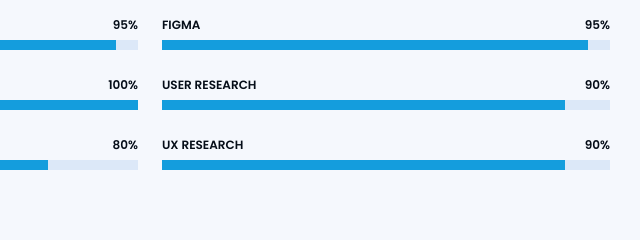
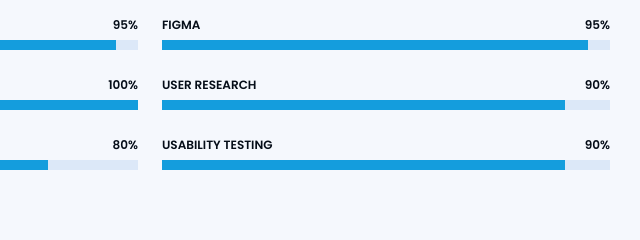
Before and after one commit to MarkSav1/marksavv, a plain HTML site: page index.html in a window 1280 px wide. Shown: the part 1640-1880 px from the top of the page, 640-1280 px from the left. Drawn offline with nearby package versions, Linux system fonts and the light colour scheme; a script that the page names is missing.

Commit message:
Update index.html

```diff
--- a/index.html
+++ b/index.html
@@ -169,7 +169,7 @@
             </div>
 
             <div class="progress">
-              <span class="skill">UX Research <i class="val">90%</i></span>
+              <span class="skill">Usability Testing <i class="val">90%</i></span>
               <div class="progress-bar-wrap">
                 <div class="progress-bar" role="progressbar" aria-valuenow="90" aria-valuemin="0" aria-valuemax="100"></div>
               </div>
```
